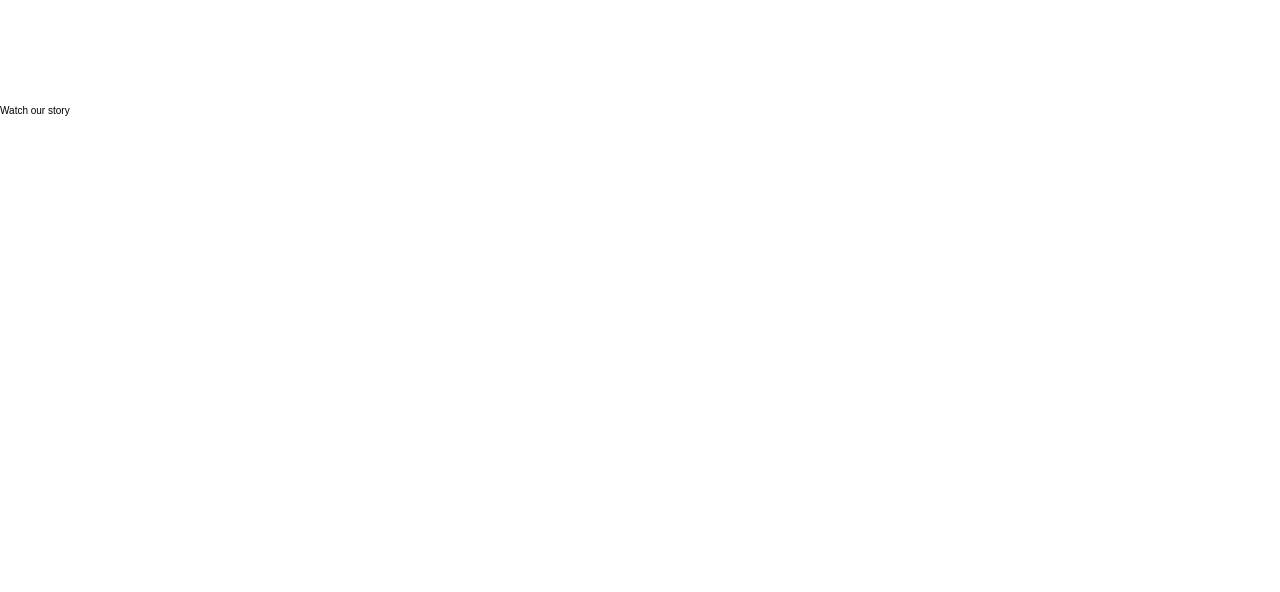
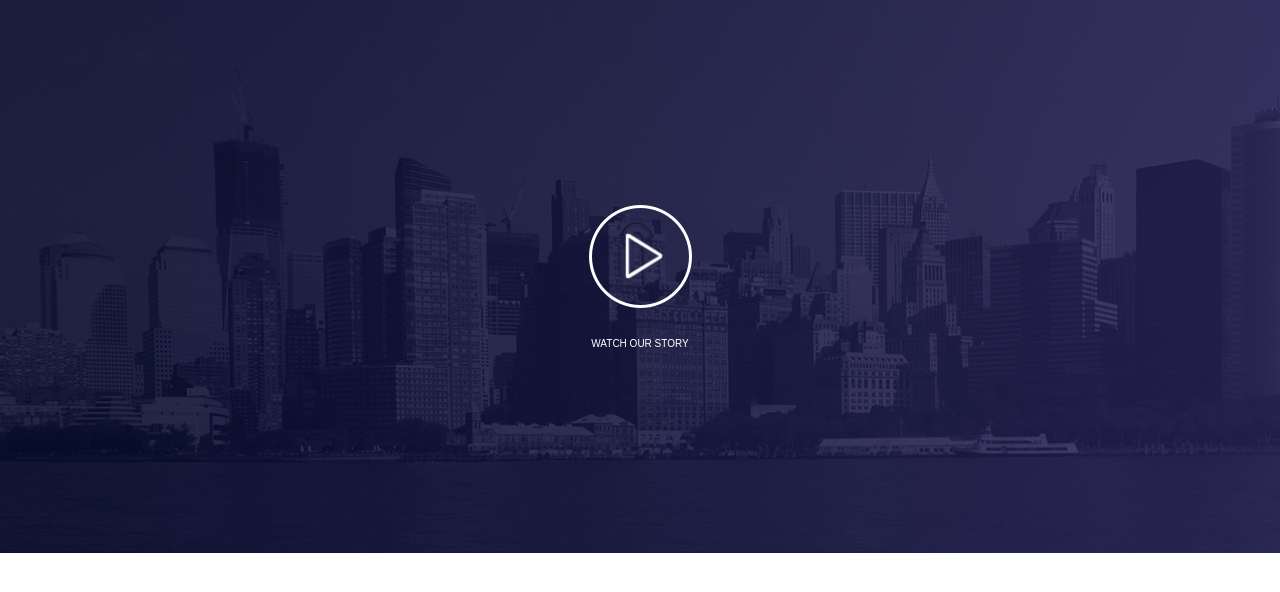
Before and after one commit to slauko/psd_to_html, a plain HTML site: page index.html in a window 1280 px wide. Drawn offline with Linux system fonts and the light colour scheme.

Commit message:
Add styles

```diff
--- a/style.css
+++ b/style.css
@@ -61,6 +61,30 @@ html {
 
 /* ************************************ */
 /* WATCH */
+
+.watch{
+  display: flex;
+  background-image: url(images/bgk-middle.png);
+  background-size: cover;
+  height: 553px;
+  justify-content: center;
+  align-items: center;
+}
+
+.watch-img {
+  display: flex;
+  flex-direction: column;
+  justify-content: center;
+  text-align: center;
+
+}
+
+.watch-text {
+  font-size: 1rem;
+  color: white;
+  text-transform: uppercase;
+  margin-top: 30px;
+}
 /* ************************************ */
 
 /* ************************************ */
@@ -70,7 +94,10 @@ html {
 /* ************************************ */
 /* TEAM */
 /* ************************************ */
+.team{
+  background-image: url();
 
+}
 /* ************************************ */
 /* CONTACT-CLIENT */
 /* ************************************ */
```
